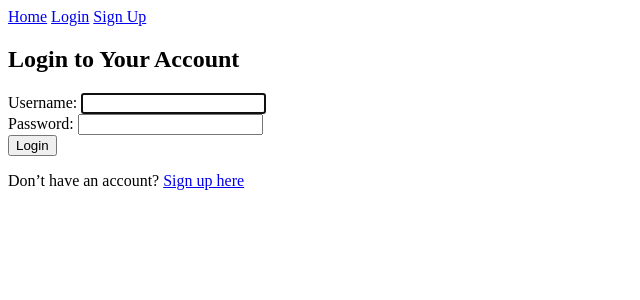
After one commit to alexjriley/dj-depo, a Django app: page /accounts/login/ in a window 1280 px wide. The commit adds this page. Shown: the top 300 px of the page, without its empty margins (0-640 px from the left). Run offline with Django 4.2, Linux system fonts and the light colour scheme.

Commit message:
Create login page, add nav to base

```diff
--- a/config/settings.py
+++ b/config/settings.py
@@ -43,6 +43,9 @@ INSTALLED_APPS = [
     'django.contrib.staticfiles',
     'hello_world',
 ]
+
+LOGIN_REDIRECT_URL = '/'
+LOGOUT_REDIRECT_URL = '/'
 
 MIDDLEWARE = [
     'django.middleware.security.SecurityMiddleware',
--- a/hello_world/models.py
+++ b/hello_world/models.py
@@ -1,5 +1,7 @@
 from django.db import models
 from django.contrib.auth.models import User
+
+# Create your models here.
 
 class AudioPost(models.Model):
 	user = models.ForeignKey(User, on_delete=models.CASCADE)
@@ -10,5 +12,3 @@ class AudioPost(models.Model):
 	def __str__(self):
 		return f"{self.title} by {self.user.username}"
 from django.db import models
-
-# Create your models here.
--- a/templates/base.html
+++ b/templates/base.html
@@ -1,9 +1,23 @@
 <!DOCTYPE html>
-<html>
+<html lang="en">
+
 <head>
-  <title>Audio Site</title>
+    <meta charset="UTF-8">
+    <meta http-equiv="X-UA-Compatible" content="IE=edge">
+    <meta name="viewport" content="width=device-width, initial-scale=1.0">
+    <title>DJ Depo</title>
 </head>
 <body>
+  <nav>
+  <a href="{% url 'home' %}">Home</a>
+  {% if user.is_authenticated %}
+      <span>Welcome, {{ user.username }}</span>
+      <a href="{% url 'logout' %}">Logout</a>
+  {% else %}
+      <a href="{% url 'login' %}">Login</a>
+      <a href="{% url 'signup' %}">Sign Up</a>
+  {% endif %}
+</nav>
   {% block content %}{% endblock %}
 </body>
 </html>
--- /dev/null
+++ b/templates/registration/login.html
@@ -0,0 +1,25 @@
+{% extends 'base.html' %}
+{% block content %}
+<div class="login-container">
+  <h2>Login to Your Account</h2>
+
+  {% if form.errors %}
+    <p class="error">Invalid username or password. Please try again.</p>
+  {% endif %}
+
+  <form method="post">
+    {% csrf_token %}
+    <div class="form-group">
+      {{ form.username.label_tag }}
+      {{ form.username }}
+    </div>
+    <div class="form-group">
+      {{ form.password.label_tag }}
+      {{ form.password }}
+    </div>
+    <button type="submit">Login</button>
+  </form>
+
+  <p>Don’t have an account? <a href="{% url 'signup' %}">Sign up here</a></p>
+</div>
+{% endblock %}
```
Also changed, not shown: 2 other files.
